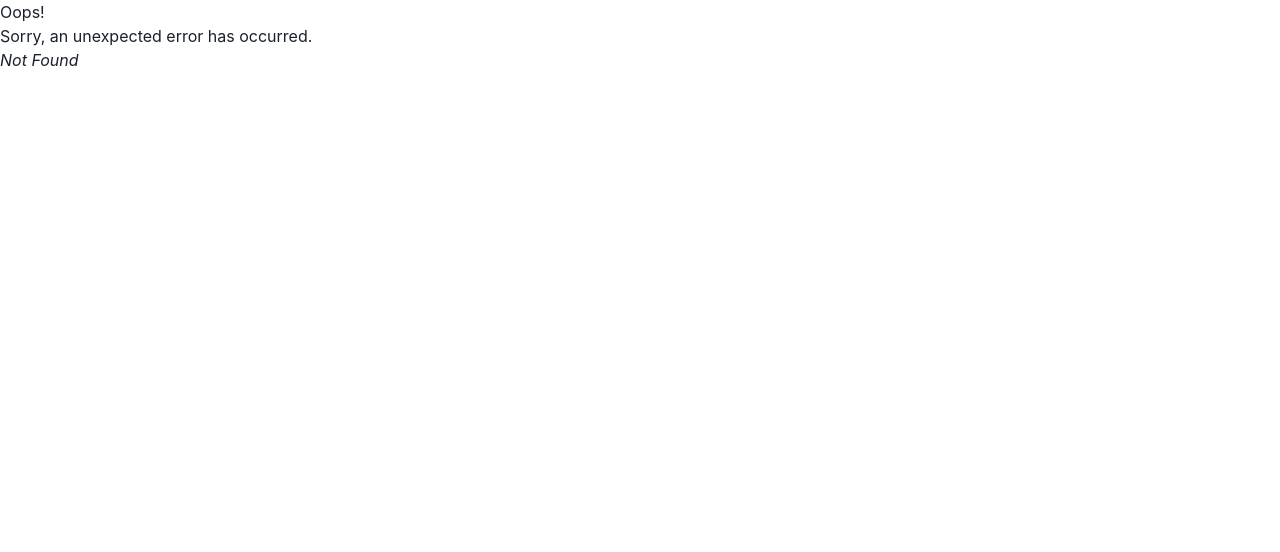
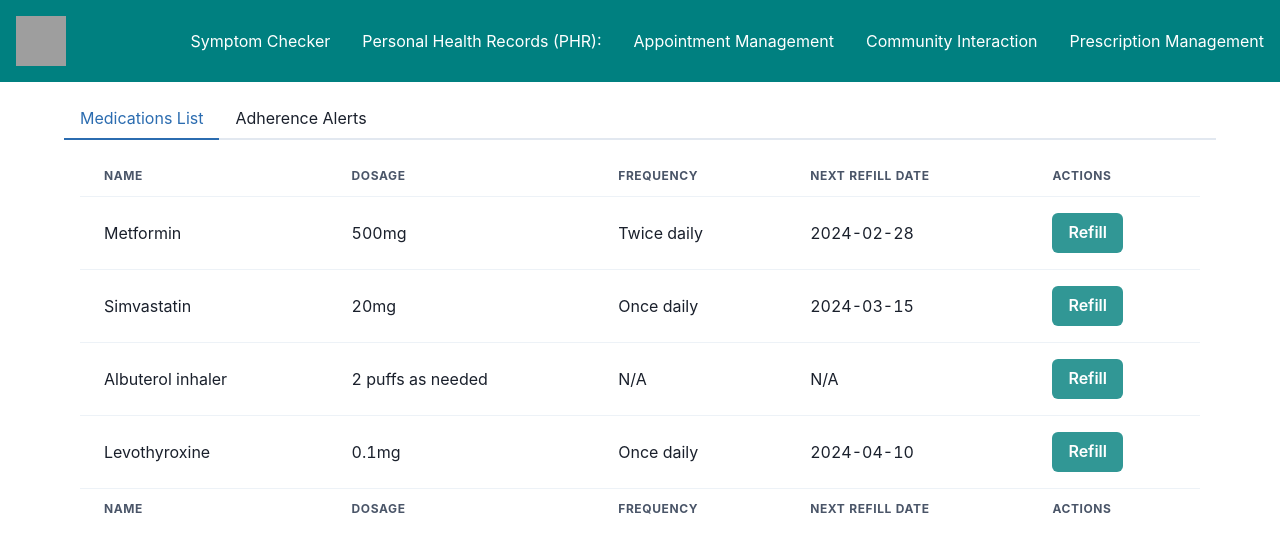
Before and after one commit to Trivedhkumar/smart-health, a React (Create React App) app: page /prescriptionmanagement in a window 1280 px wide. Before the commit this address had no page. Shown: the top 552 px of the page. Built offline with nearby package versions, Linux system fonts and the light colour scheme; grey boxes are pictures that could not be loaded.

Commit message:
feat:some feat

```diff
--- a/src/App.tsx
+++ b/src/App.tsx
@@ -2,6 +2,7 @@ import React from "react";
 import { createBrowserRouter, RouterProvider } from "react-router-dom";
 import { ChakraProvider } from "@chakra-ui/react";
 import {
+  AppointmentManagementScreen,
   CommunityInteractionDetailsScreen,
   CommunityInteractionScreen,
   DashboardScreen,
@@ -10,9 +11,10 @@ import {
   HomeScreen,
   LoginScreen,
   MedicationRemainderScreen,
+  PersonalHealthRecordScreen,
+  PrescriptionManagementScreen,
   SignUpScreen,
 } from "./screens";
-import AppointmentManagementScreen from "./screens/appointment";
 const ROUTES_ARRAY = [
   {
     path: "/login",
@@ -41,11 +43,6 @@ const ROUTES_ARRAY = [
     errorElement: <ErrorPage />,
   },
   {
-    path: "/medicationreminders",
-    element: <MedicationRemainderScreen />,
-    errorElement: <ErrorPage />,
-  },
-  {
     path: "/communityinteraction",
     element: <CommunityInteractionScreen />,
     errorElement: <ErrorPage />,
@@ -60,6 +57,17 @@ const ROUTES_ARRAY = [
     element: <AppointmentManagementScreen />,
     errorElement: <ErrorPage />,
   },
+
+  {
+    path: "/personalhealthrecords",
+    element: <PersonalHealthRecordScreen />,
+    errorElement: <ErrorPage />,
+  },
+  {
+    path: "/prescriptionmanagement",
+    element: <PrescriptionManagementScreen />,
+    errorElement: <ErrorPage />,
+  },
 ];
 const router = createBrowserRouter(ROUTES_ARRAY);
 
--- a/src/constants/index.ts
+++ b/src/constants/index.ts
@@ -19,11 +19,6 @@ export const PATIENT_MENU = [
     name: "Symptom Checker",
     link: "/dashboard",
     id: "symptom_checker",
-  },
-  {
-    name: "Medication Reminders",
-    link: "/medicationreminders",
-    id: "medication_reminders",
   },
   {
     name: "Personal Health Records (PHR):",
--- a/src/screens/index.ts
+++ b/src/screens/index.ts
@@ -7,6 +7,9 @@ import HomeScreen from "./home";
 import LoginScreen from "./loginScreen";
 import MedicationRemainderScreen from "./medicationRemainders";
 import SignUpScreen from "./signup";
+import PersonalHealthRecordScreen from "./personalHealthRecord";
+import AppointmentManagementScreen from "./appointment";
+import PrescriptionManagementScreen from "./prescriptionManagement";
 
 export {
   DashboardScreen,
@@ -18,4 +21,7 @@ export {
   MedicationRemainderScreen,
   CommunityInteractionDetailsScreen,
   CommunityInteractionScreen,
+  PersonalHealthRecordScreen,
+  AppointmentManagementScreen,
+  PrescriptionManagementScreen,
 };
--- /dev/null
+++ b/src/screens/medicalHistory/index.tsx
@@ -0,0 +1,55 @@
+import React, { useState } from "react";
+import {
+  Accordion,
+  AccordionItem,
+  AccordionButton,
+  AccordionIcon,
+  AccordionPanel,
+  Box,
+  Input,
+  Text,
+  Button,
+} from "@chakra-ui/react";
+
+function MedicalHistory() {
+  const [records, setRecords] = useState([]);
+
+  const addRecord = () => {
+    // Implement logic to add a new record
+  };
+
+  return (
+    <Accordion allowMultiple>
+      {records.map((record, index) => (
+        <AccordionItem key={index}>
+          <h2>
+            <AccordionButton>
+              <Box flex="1" textAlign="left">
+                {record.date} - {record.condition}
+              </Box>
+              <AccordionIcon />
+            </AccordionButton>
+          </h2>
+          <AccordionPanel>
+            <Text>{record.description}</Text>
+            <Input placeholder="Add notes" mb={2} />
+          </AccordionPanel>
+        </AccordionItem>
+      ))}
+      <AccordionItem>
+        <h2>
+          <Box flex="1" textAlign="left">
+            Add New Record
+          </Box>
+          <AccordionIcon />
+        </h2>
+        <AccordionPanel>
+          {/* Form for adding a new record */}
+          <Button onClick={addRecord}>Add</Button>
+        </AccordionPanel>
+      </AccordionItem>
+    </Accordion>
+  );
+}
+
+export default MedicalHistory;
--- a/src/screens/medicationRemainders/index.tsx
+++ b/src/screens/medicationRemainders/index.tsx
@@ -73,7 +73,7 @@ const MedicationRemainderScreen = () => {
     setActivePrescription(arr);
 
     try {
-      await new Promise((resolve) => setTimeout(resolve, 10000));
+      await new Promise((resolve) => setTimeout(resolve, delay));
       idsRef.current = [...idsRef.current, id];
 
       showNotification("Reminder!", {
@@ -117,14 +117,7 @@ const MedicationRemainderScreen = () => {
   };
   return (
     <Box>
-      <NavBar menuarray={userMenu} />
-      <Stack
-        justifyContent={"center"}
-        alignItems={"center"}
-        maxWidth={"70%"}
-        margin={"auto"}
-        spacing={4}
-      >
+      <Stack maxWidth={"90%"} margin={"auto"} spacing={4}>
         <Heading as={"h3"} size="md">
           Active Prescriptions
         </Heading>
--- /dev/null
+++ b/src/screens/personalHealthRecord/index.tsx
@@ -0,0 +1,29 @@
+import React from "react";
+import { Box, Stack } from "@chakra-ui/react";
+import { NavBar } from "../../components";
+import ScheduledAppointments from "../appointment/scheduledAppointments";
+import { getMenuItemsByRole } from "../../utils/functions";
+import { ROLES } from "../../constants";
+import MedicalHistory from "../medicalHistory";
+
+const PersonalHealthRecordScreen = () => {
+  const userMenu = getMenuItemsByRole(ROLES.PATIENT);
+
+  return (
+    <Box>
+      <NavBar menuarray={userMenu} />
+      <Stack
+        justifyContent={"center"}
+        alignItems={"center"}
+        maxWidth={"70%"}
+        margin={"auto"}
+        spacing={4}
+      >
+        <MedicalHistory />
+        <ScheduledAppointments />
+      </Stack>
+    </Box>
+  );
+};
+
+export default PersonalHealthRecordScreen;
--- /dev/null
+++ b/src/screens/prescriptionManagement/constants.ts
@@ -0,0 +1,43 @@
+export const MEDICATIONS = [
+  {
+    id: 1,
+    name: "Metformin",
+    dosage: "500mg",
+    frequency: "Twice daily",
+    doctor: "Dr. John Smith",
+    pharmacy: "ABC Pharmacy",
+    nextRefillDate: "2024-02-28",
+    notes: "Take with meals to avoid stomach upset.",
+  },
+  {
+    id: 2,
+    name: "Simvastatin",
+    dosage: "20mg",
+    frequency: "Once daily",
+    doctor: "Dr. Jane Doe",
+    pharmacy: "DEF Pharmacy",
+    nextRefillDate: "2024-03-15",
+    notes: "Avoid grapefruit while taking this medication.",
+  },
+  {
+    id: 3,
+    name: "Albuterol inhaler",
+    dosage: "2 puffs as needed",
+    frequency: "N/A",
+    doctor: "Dr. Michael Jones",
+    pharmacy: "GHI Pharmacy",
+    nextRefillDate: null,
+    notes: "Use for shortness of breath or wheezing.",
+  },
+  {
+    id: 4,
+    name: "Levothyroxine",
+    dosage: "0.1mg",
+    frequency: "Once daily",
+    doctor: "Dr. Sarah Lee",
+    pharmacy: "JKL Pharmacy",
+    nextRefillDate: "2024-04-10",
+    notes: "Take on an empty stomach, first thing in the morning.",
+  },
+  // Add more medication objects as needed
+];
--- /dev/null
+++ b/src/screens/prescriptionManagement/index.tsx
@@ -0,0 +1,104 @@
+import React from "react";
+import {
+  Box,
+  Button,
+  Stack,
+  Tab,
+  Table,
+  TableCaption,
+  TableContainer,
+  TabList,
+  TabPanel,
+  TabPanels,
+  Tabs,
+  Tbody,
+  Td,
+  Tfoot,
+  Th,
+  Thead,
+  Tr,
+  useToast,
+} from "@chakra-ui/react";
+
+import { NavBar } from "../../components";
+import { getMenuItemsByRole } from "../../utils/functions";
+import { ROLES } from "../../constants";
+import ScheduledAppointments from "../appointment/scheduledAppointments";
+import { MEDICATIONS } from "./constants";
+import MedicationRemainderScreen from "../medicationRemainders";
+
+const PrescriptionManagementScreen = () => {
+  const userMenu = getMenuItemsByRole(ROLES.PATIENT);
+  const toast = useToast();
+  const handleRefillPress = () => {
+    toast({
+      title: "Refill request sent",
+      status: "success",
+      duration: 3000,
+      isClosable: true,
+    });
+  };
+  return (
+    <Box>
+      <NavBar menuarray={userMenu} />
+      <Stack width={"90%"} margin="auto">
+        <Tabs>
+          <TabList>
+            <Tab>Medications List</Tab>
+            <Tab>Adherence Alerts</Tab>
+          </TabList>
+
+          <TabPanels>
+            <TabPanel>
+              <TableContainer>
+                <Table variant="simple">
+                  <Thead>
+                    <Tr>
+                      <Th>Name</Th>
+                      <Th>Dosage</Th>
+                      <Th>Frequency</Th>
+                      <Th>Next refill date</Th>
+                      <Th>Actions</Th>
+                    </Tr>
+                  </Thead>
+                  <Tbody>
+                    {MEDICATIONS.map((medication, index) => (
+                      <Tr key={medication.name + index.toString()}>
+                        <Td>{medication.name}</Td>
+                        <Td>{medication.dosage ?? "N/A"}</Td>
+                        <Td>{medication.frequency ?? "N/A"}</Td>
+                        <Td>{medication.nextRefillDate ?? "N/A"}</Td>
+                        <Td>
+                          <Button
+                            colorScheme={"teal"}
+                            onClick={handleRefillPress}
+                          >
+                            Refill
+                          </Button>
+                        </Td>
+                      </Tr>
+                    ))}
+                  </Tbody>
+                  <Tfoot>
+                    <Tr>
+                      <Th>Name</Th>
+                      <Th>Dosage</Th>
+                      <Th>Frequency</Th>
+                      <Th>Next refill date</Th>
+                      <Th>Actions</Th>
+                    </Tr>
+                  </Tfoot>
+                </Table>
+              </TableContainer>
+            </TabPanel>
+            <TabPanel>
+              <MedicationRemainderScreen />
+            </TabPanel>
+          </TabPanels>
+        </Tabs>
+      </Stack>
+    </Box>
+  );
+};
+
+export default PrescriptionManagementScreen;
```
